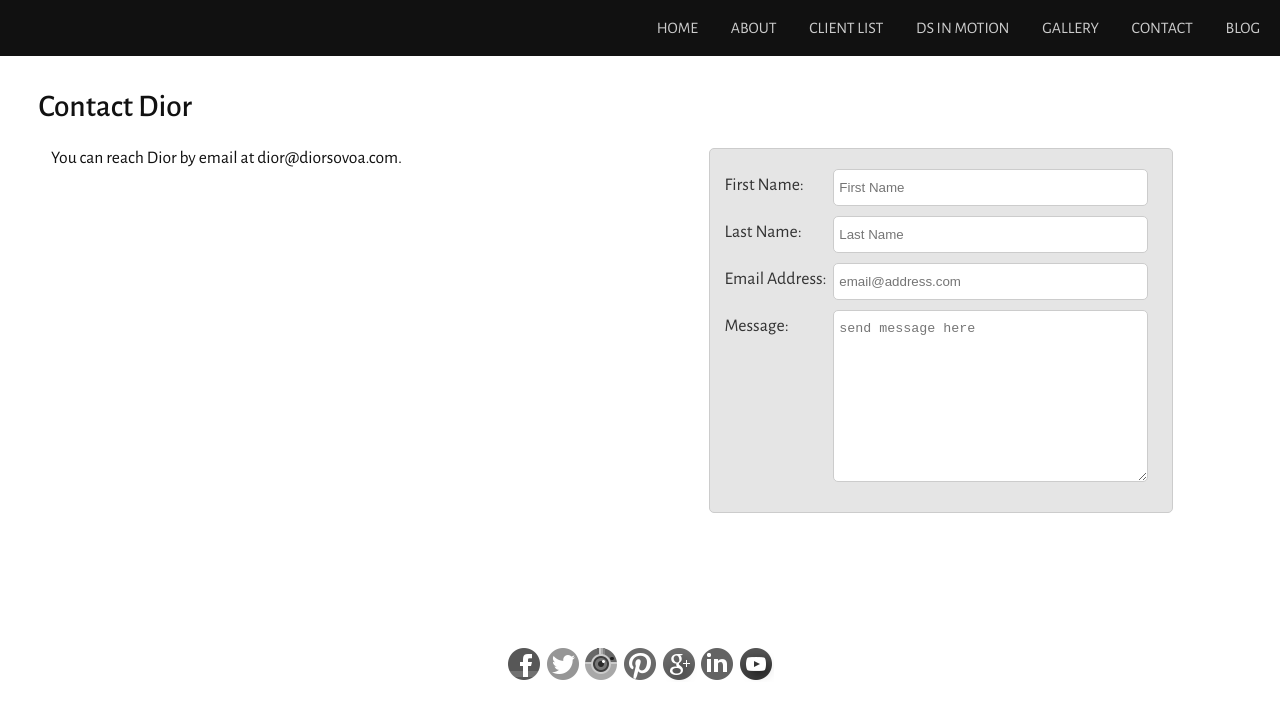
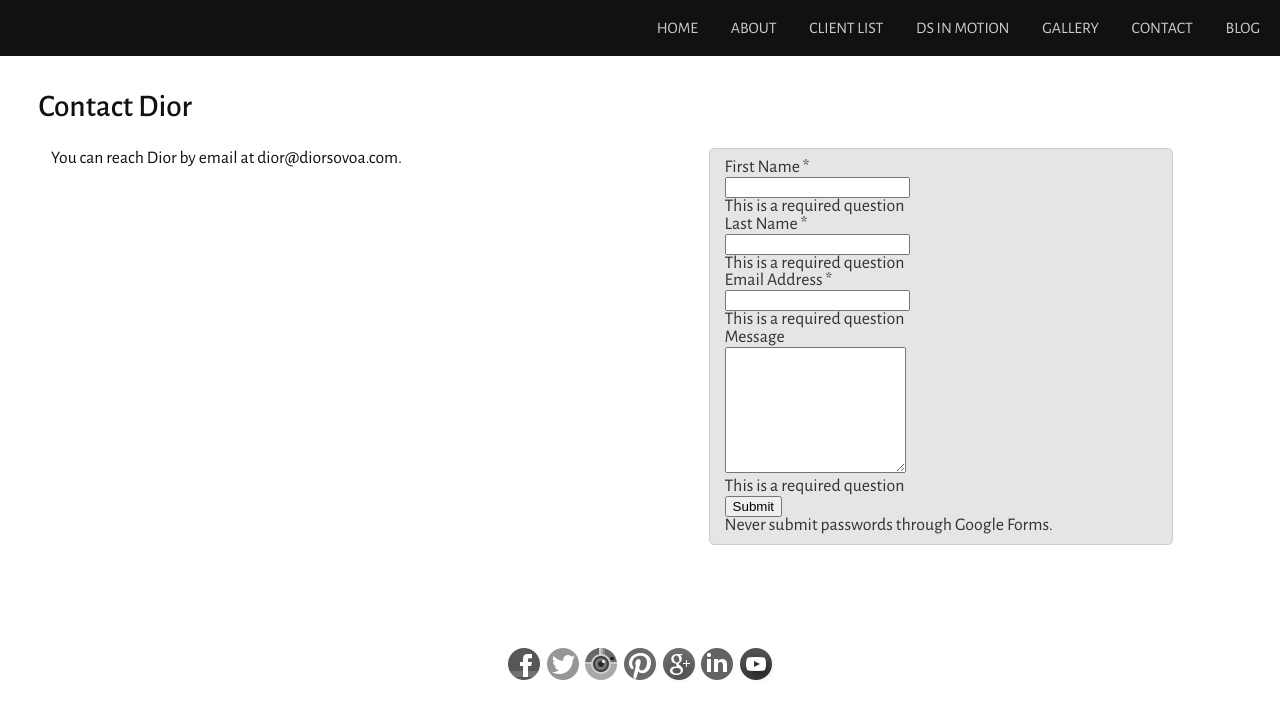
Before and after one commit to skyfaerie/dior-sovoa, a Jekyll site: the page built from contact/index.html, in a window 1280 px wide. Shown: the top 719 px of the page. Built offline with Jekyll 4.4.1, drawn with Linux system fonts in a browser that asks for light colours; nearby versions of some CDN libraries; Markdown is read by kramdown in place of the engine named in the settings.

Commit message:
added google form

```diff
--- a/contact/index.html
+++ b/contact/index.html
@@ -12,7 +12,7 @@ title: Contact
   </div>
 
   <div class="form-wrap">
-		<form>
+    <!-- <form>
       <div class="field-row">
         <label>First Name:</label>
         <input type="text" name="firstName" placeholder="First Name">
@@ -27,10 +27,100 @@ title: Contact
       </div>
       <div class="field-row">
         <label>Message:</label>
-				<!-- <input type="text" name="" placeholder> -->
+        <!-- <input type="text" name="" placeholder> --><!--
         <textarea placeholder="send message here"></textarea>
+      </div>
+    </form> -->
+
+
+
+     <form action="https://docs.google.com/forms/d/1uFmovuf3lcYoewtEF261t0oDkm6gwAvk5I66zWU6NeE/formResponse" method="POST" id="ss-form" target="_self" onsubmit="">
+    <div role="list">
+      <div class="ss-form-question errorbox-good" role="listitem">
+        <div dir="ltr" class="ss-item ss-item-required ss-text">
+          <div class="ss-form-entry">
+            <label class="ss-q-item-label" for="entry_123593969">
+              <div class="ss-q-title">First Name
+                <label for="itemView.getDomIdToLabel()" aria-label="(Required field)"></label>
+                <span class="ss-required-asterisk">*</span>
+              </div>
+              <div class="ss-q-help ss-secondary-text" dir="ltr"></div>
+            </label>
+            <input type="text" name="entry.123593969" value="" class="ss-q-short" id="entry_123593969" dir="auto" aria-label="First Name  " aria-required="true" required="" title="">
+            <div class="error-message"></div>
+            <div class="required-message">This is a required question</div>
+
+          </div>
+        </div>
+      </div>
+      <div class="ss-form-question errorbox-good" role="listitem">
+        <div dir="ltr" class="ss-item ss-item-required ss-text">
+          <div class="ss-form-entry">
+            <label class="ss-q-item-label" for="entry_1637970256">
+              <div class="ss-q-title">Last Name
+                <label for="itemView.getDomIdToLabel()" aria-label="(Required field)"></label>
+                <span class="ss-required-asterisk">*</span>
+              </div>
+              <div class="ss-q-help ss-secondary-text" dir="ltr"></div>
+            </label>
+            <input type="text" name="entry.1637970256" value="" class="ss-q-short" id="entry_1637970256" dir="auto" aria-label="Last Name  " aria-required="true" required="" title="">
+            <div class="error-message"></div>
+            <div class="required-message">This is a required question</div>
+
+          </div>
+        </div>
+      </div>
+      <div class="ss-form-question errorbox-good" role="listitem">
+        <div dir="ltr" class="ss-item ss-item-required ss-text">
+          <div class="ss-form-entry">
+            <label class="ss-q-item-label" for="entry_1348692631">
+              <div class="ss-q-title">Email Address
+                <label for="itemView.getDomIdToLabel()" aria-label="(Required field)"></label>
+                <span class="ss-required-asterisk">*</span>
+              </div>
+              <div class="ss-q-help ss-secondary-text" dir="ltr"></div>
+            </label>
+            <input type="text" name="entry.1348692631" value="" class="ss-q-short" id="entry_1348692631" dir="auto" aria-label="Email Address  " aria-required="true" required="" title="">
+            <div class="error-message"></div>
+            <div class="required-message">This is a required question</div>
+
+          </div>
+        </div>
+      </div>
+      <div class="ss-form-question errorbox-good" role="listitem">
+        <div dir="ltr" class="ss-item  ss-paragraph-text">
+          <div class="ss-form-entry">
+            <label class="ss-q-item-label" for="entry_476045841">
+              <div class="ss-q-title">Message
+              </div>
+              <div class="ss-q-help ss-secondary-text" dir="ltr"></div>
+            </label>
+            <textarea name="entry.476045841" rows="8" cols="0" class="ss-q-long" id="entry_476045841" dir="auto" aria-label="Message  "></textarea>
+            <div class="error-message"></div>
+            <div class="required-message">This is a required question</div>
+
+          </div>
+        </div>
+      </div>
+      <input type="hidden" name="draftResponse" value="[,,&quot;8352681417359550329&quot;]">
+      <input type="hidden" name="pageHistory" value="0">
+      <input type="hidden" name="fromEmail" value="false">
+
+      <input type="hidden" name="fbzx" value="8352681417359550329">
+
+      <div class="ss-item ss-navigate">
+        <table id="navigation-table">
+          <tbody>
+            <tr>
+              <td class="ss-form-entry goog-inline-block" id="navigation-buttons" dir="ltr">
+                <input type="submit" name="submit" value="Submit" id="ss-submit">
+                <div class="ss-password-warning ss-secondary-text">Never submit passwords through Google Forms.</div>
+              </td>
+            </tr>
+          </tbody>
+        </table>
+      </div>
     </div>
   </form>
   </div>
-
 </section>
```
Lines whose indentation alone changed are shown as unchanged.
